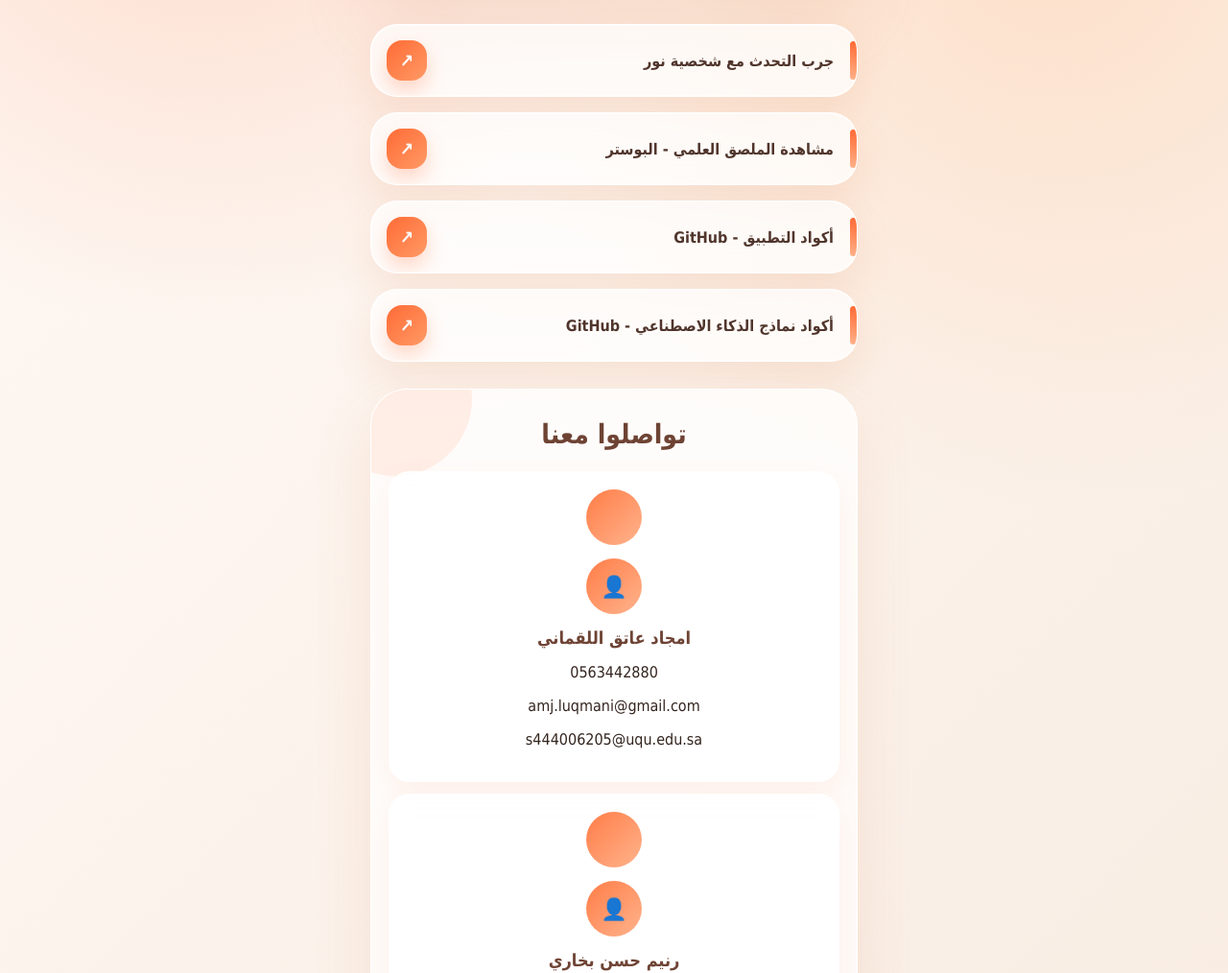
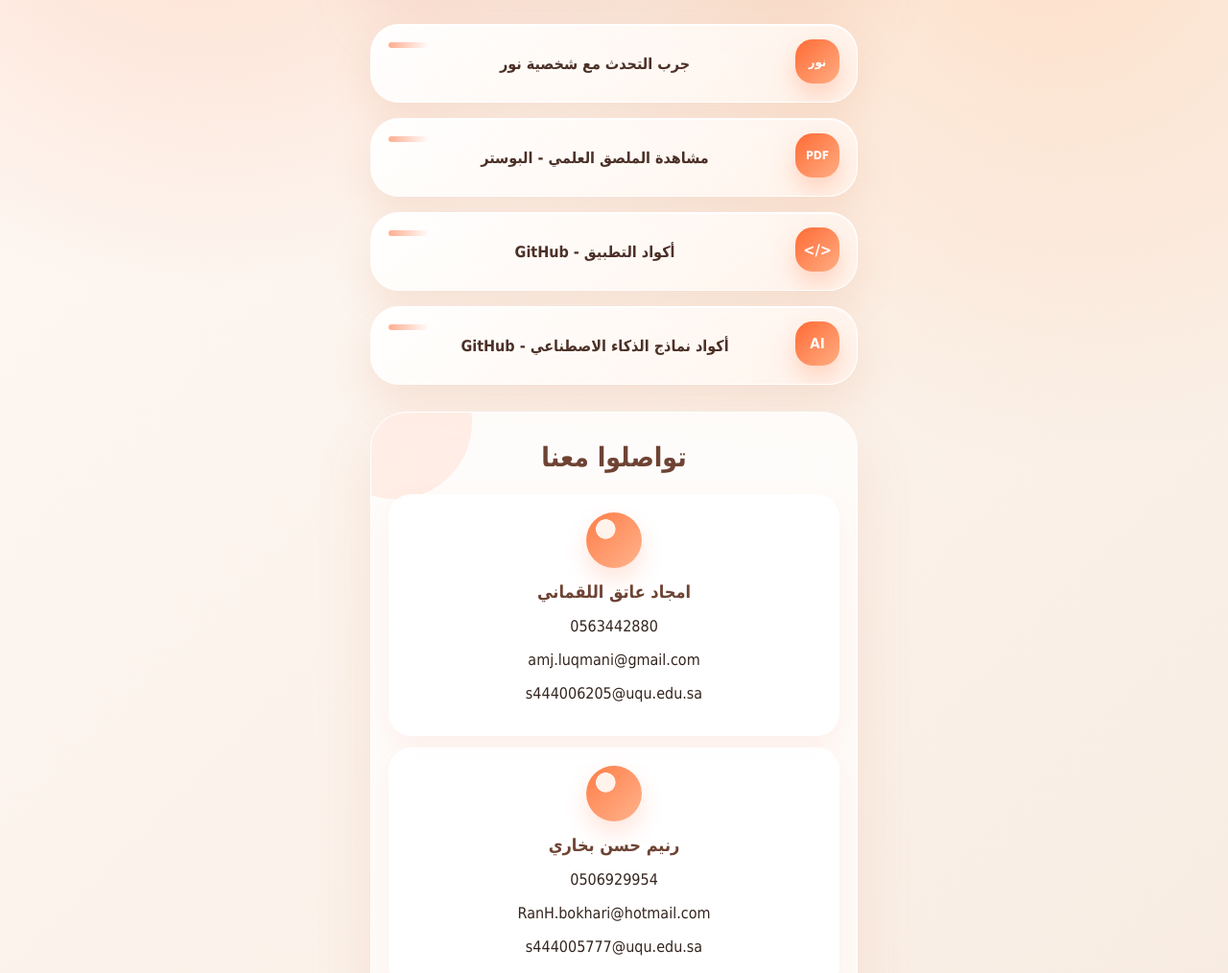
Before and after one commit to AmjadAlluqmani/haden-links, a plain HTML site: page index.html in a window 1280 px wide. Shown: the part 371-1385 px from the top of the page at 96% size. Drawn offline with Linux system fonts and the light colour scheme.

Commit message:
second  commit

```diff
--- a/style.css
+++ b/style.css
@@ -50,7 +50,6 @@ body {
   left: -65px;
   border-radius: 50%;
   background: rgba(255, 107, 53, 0.13);
-  filter: blur(2px);
 }
 
 .hero::after {
@@ -111,6 +110,7 @@ h1 {
   z-index: 1;
 }
 
+/* الأزرار */
 .links {
   display: grid;
   gap: 16px;
@@ -120,82 +120,95 @@ h1 {
 .btn {
   position: relative;
   overflow: hidden;
-  min-height: 76px;
-  padding: 15px 16px;
-  border-radius: 28px;
+  min-height: 82px;
+  padding: 18px 22px;
+  border-radius: 30px;
   text-decoration: none;
-  color: #50352c;
-  background: rgba(255, 255, 255, 0.72);
+  color: #4b3027;
+  background: linear-gradient(
+    145deg,
+    rgba(255, 255, 255, 0.96),
+    rgba(255, 244, 236, 0.84)
+  );
   border: 1px solid rgba(255, 255, 255, 0.95);
   box-shadow:
-    0 18px 38px rgba(214, 113, 63, 0.13),
-    inset 0 0 0 1px rgba(255, 255, 255, 0.45);
+    0 18px 40px rgba(214, 113, 63, 0.14),
+    inset 0 1px 0 rgba(255, 255, 255, 0.9);
   backdrop-filter: blur(18px);
   display: flex;
   align-items: center;
-  justify-content: space-between;
-  gap: 14px;
+  justify-content: center;
+  text-align: center;
   font-size: 16px;
   font-weight: bold;
   transition: 0.25s ease;
 }
 
 .btn::before {
-  content: "";
-  width: 7px;
-  height: 54%;
-  border-radius: 999px;
-  background: linear-gradient(180deg, #ff6b35, #ffb088);
   position: absolute;
-  right: 0;
-  top: 23%;
+  top: 15px;
+  right: 18px;
+  width: 46px;
+  height: 46px;
+  border-radius: 18px;
+  display: flex;
+  align-items: center;
+  justify-content: center;
+  background: linear-gradient(135deg, #ff6b35, #ffad83);
+  color: white;
+  font-size: 22px;
+  box-shadow: 0 12px 24px rgba(255, 107, 53, 0.25);
 }
 
 .btn::after {
   content: "";
   position: absolute;
-  inset: 0;
-  background: linear-gradient(
-    120deg,
-    transparent,
-    rgba(255, 107, 53, 0.08),
-    transparent
-  );
-  opacity: 0;
-  transition: 0.25s ease;
+  left: 18px;
+  top: 18px;
+  width: 42px;
+  height: 6px;
+  border-radius: 999px;
+  background: linear-gradient(90deg, #ff6b35, transparent);
+  opacity: 0.55;
+}
+
+.btn:nth-child(1)::before {
+  content: "نور";
+  font-size: 13px;
+}
+
+.btn:nth-child(2)::before {
+  content: "PDF";
+  font-size: 12px;
+}
+
+.btn:nth-child(3)::before {
+  content: "</>";
+  font-size: 16px;
+}
+
+.btn:nth-child(4)::before {
+  content: "AI";
+  font-size: 15px;
+}
+
+.btn span {
+  position: relative;
+  z-index: 2;
+  padding-right: 58px;
+  padding-left: 18px;
+}
+
+.btn b {
+  display: none;
 }
 
 .btn:hover {
   transform: translateY(-4px);
-  box-shadow: 0 24px 46px rgba(214, 113, 63, 0.2);
+  box-shadow: 0 24px 48px rgba(214, 113, 63, 0.22);
 }
 
-.btn:hover::after {
-  opacity: 1;
-}
-
-.btn span {
-  position: relative;
-  z-index: 1;
-  padding-right: 8px;
-}
-
-.btn b {
-  position: relative;
-  z-index: 1;
-  width: 42px;
-  height: 42px;
-  min-width: 42px;
-  border-radius: 16px;
-  background: linear-gradient(135deg, #ff6b35, #ff9a66);
-  color: white;
-  display: flex;
-  align-items: center;
-  justify-content: center;
-  font-size: 19px;
-  box-shadow: 0 10px 20px rgba(255, 107, 53, 0.26);
-}
-
+/* التواصل */
 .contact {
   position: relative;
   overflow: hidden;
@@ -225,44 +238,35 @@ h1 {
   color: #6e4334;
   font-size: 28px;
 }
+
 .cards {
   display: grid;
   gap: 12px;
 }
 
 .card {
-  background: rgba(255, 255, 255, 0.8);
+  position: relative;
+  overflow: hidden;
+  background: rgba(255, 255, 255, 0.82);
   backdrop-filter: blur(12px);
-
-  border: 1px solid rgba(255, 255, 255, 0.9);
-
-  border-radius: 22px;
-
+  border: 1px solid rgba(255, 255, 255, 0.95);
+  border-radius: 24px;
   padding: 18px;
-
   text-align: center;
-
   box-shadow: 0 12px 30px rgba(255, 107, 53, 0.08);
-
-  transition: 0.25s ease;
-}
-
-.card:hover {
-  transform: translateY(-3px);
 }
 
 .card::before {
   content: "";
   display: block;
-
   width: 58px;
   height: 58px;
-
   margin: 0 auto 14px;
-
   border-radius: 50%;
-
-  background: linear-gradient(135deg, #ff7d47, #ffb38d);
+  background:
+    radial-gradient(circle at 35% 30%, #fff3eb 0 18%, transparent 19%),
+    linear-gradient(135deg, #ff7d47, #ffb38d);
+  box-shadow: 0 12px 24px rgba(255, 107, 53, 0.18);
 }
 
 .card h3 {
@@ -271,17 +275,18 @@ h1 {
   font-size: 18px;
   font-weight: 700;
 }
+
 .card a {
   display: block;
   text-decoration: none;
+  color: #8a6a5b;
+  margin: 6px 0;
+  font-size: 14px;
+  direction: ltr;
+}
 
-  color: #8a6a5b;
-
-  margin: 6px 0;
-
-  font-size: 14px;
-
-  direction: ltr;
+.avatar {
+  display: none;
 }
 
 @media (max-width: 380px) {
@@ -307,27 +312,14 @@ h1 {
   }
 
   .btn {
-    min-height: 70px;
+    min-height: 76px;
     font-size: 14px;
-    border-radius: 23px;
+    border-radius: 24px;
+    padding: 16px 18px;
+  }
+
+  .btn span {
+    padding-right: 54px;
+    padding-left: 8px;
   }
 }
-
-.avatar {
-  width: 58px;
-  height: 58px;
-
-  margin: 0 auto 14px;
-
-  border-radius: 50%;
-
-  background: linear-gradient(135deg, #ff7d47, #ffb38d);
-
-  display: flex;
-  align-items: center;
-  justify-content: center;
-
-  color: white;
-  font-size: 22px;
-  font-weight: bold;
-}
```
